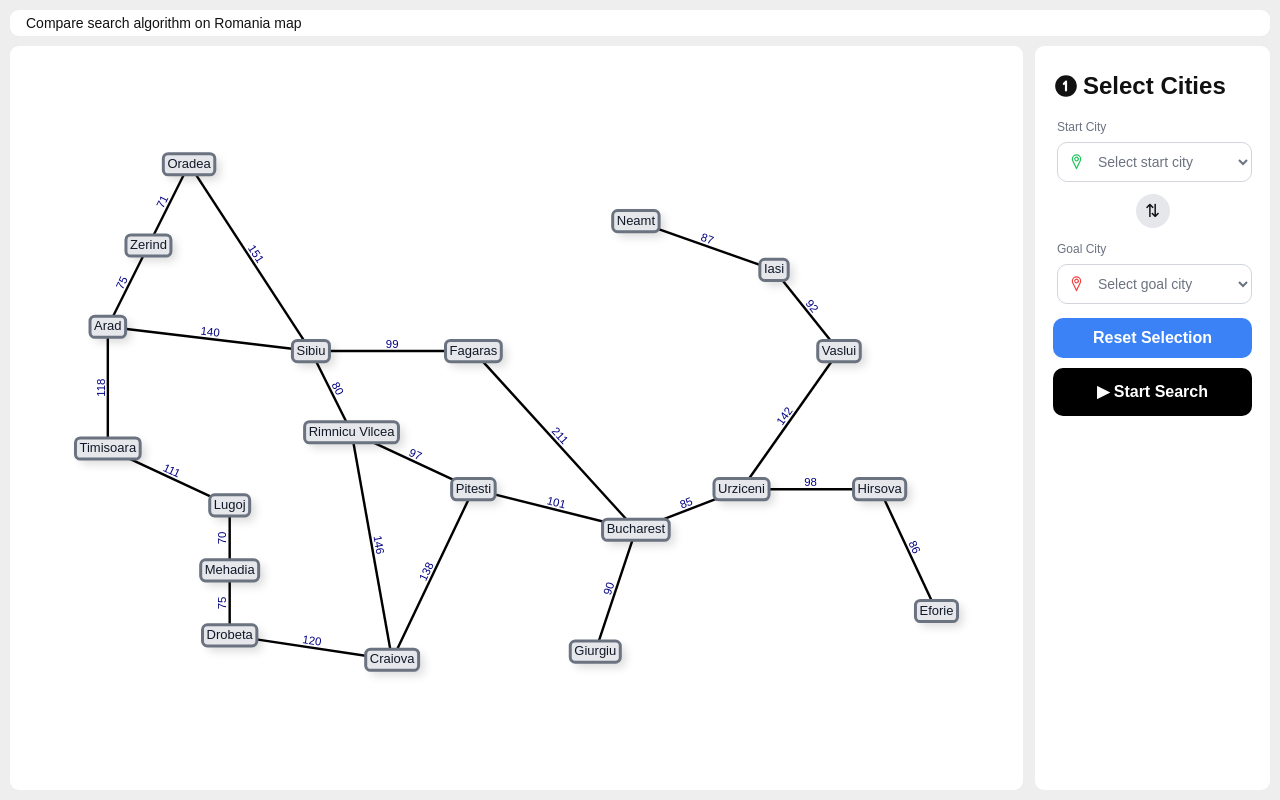
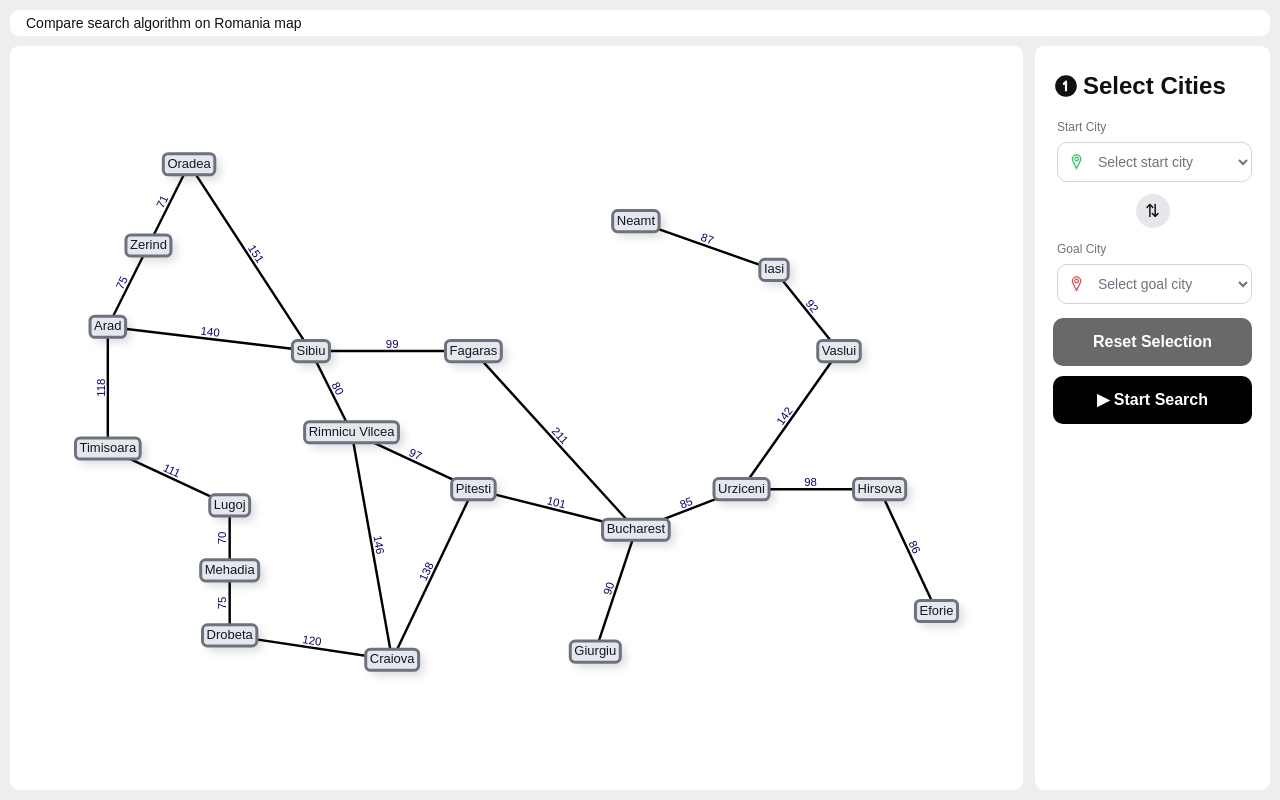
Before and after one commit to CeiRomaniaMapPathFinder/ai-pathfinder-web, a Next.js app: page / in a window 1280 px wide. Built offline with nearby package versions, Linux system fonts and the light colour scheme.

Commit message:
feature/sas-1:decorate

```diff
--- a/app/page.tsx
+++ b/app/page.tsx
@@ -401,7 +401,7 @@ export default function VisMap() {
               selectionRef.current = { start: '', goal: '' };
               setSelection({ start: '', goal: '' });
             }}
-            style={{ width: '100%', marginTop: '14px', padding: '8px', border: 'none', borderRadius: '10px', backgroundColor: '#3b82f6', color: 'white', fontWeight: '700', cursor: 'pointer' }}
+            style={{ width: '100%', marginTop: '14px', padding: '12px', border: 'none', borderRadius: '10px', backgroundColor: '#696969', color: 'white', fontWeight: '700', cursor: 'pointer' }}
           >
             Reset Selection
           </button>
```
